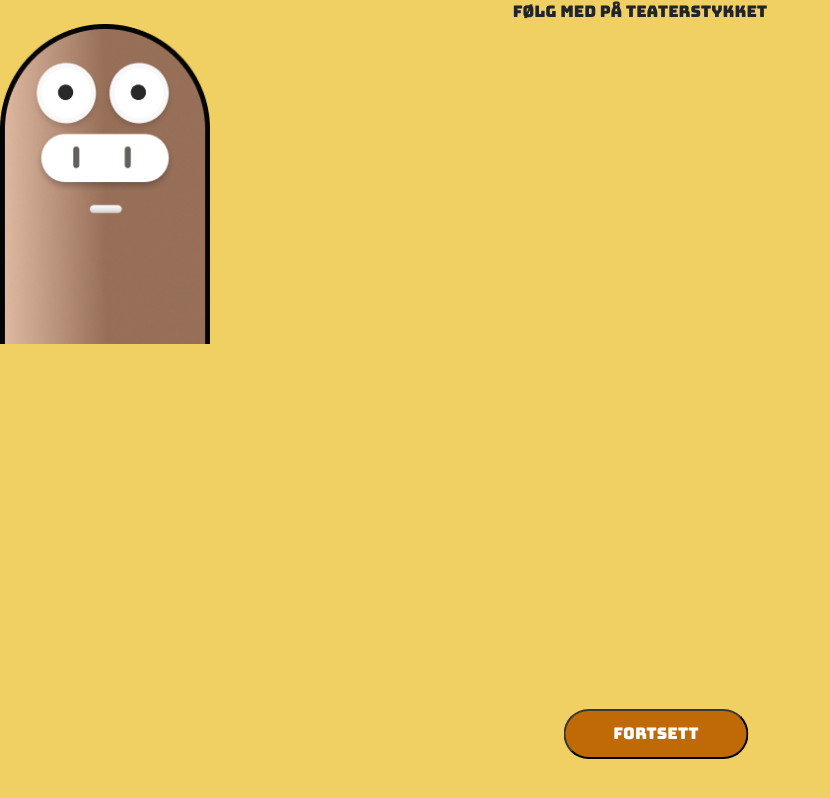
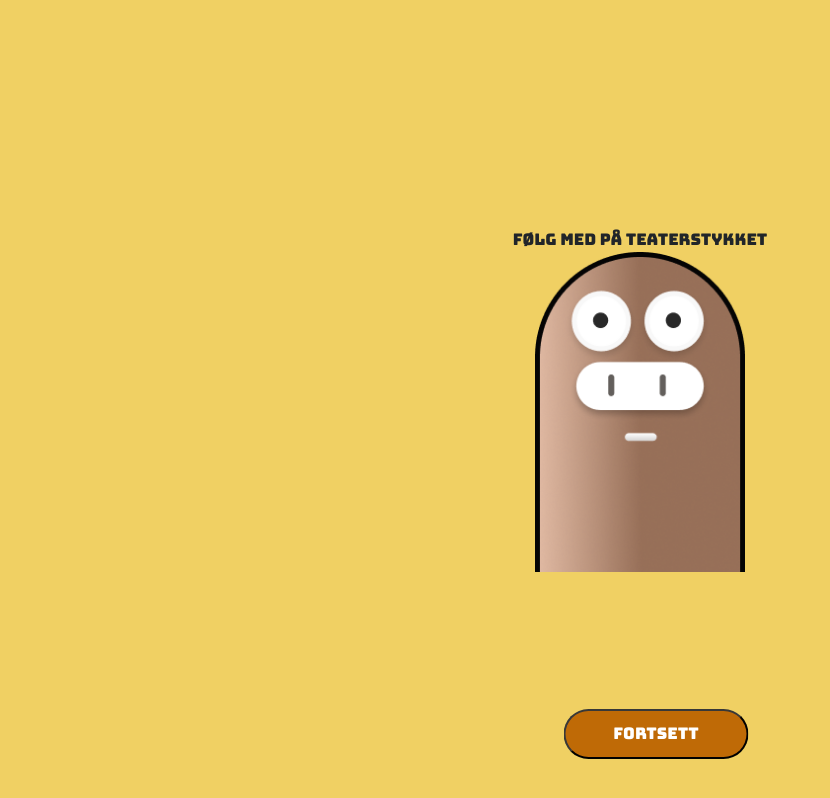
Before and after one commit to jegerfreddy/SmidigProsjekt, a React (Vite) app in the folder Frontend/user/: page /standByPage in a window 1280 px wide. Shown: the whole page, without its empty margins (0-830 px from the left). Built offline with nearby package versions, Linux system fonts and the light colour scheme; no server answers.

Commit message:
sentrert tekst og bilde på standbyPage

```diff
--- a/Frontend/user/src/Pages/StandByPage.tsx
+++ b/Frontend/user/src/Pages/StandByPage.tsx
@@ -5,9 +5,9 @@ import { NextBtn } from '../assets/Button/NextBtn';
 const StandByPage: React.FC = () => {
 
     return (
-        <main>
-            <div className="text-center justify-content-center"> Følg med på teaterstykket</div>
-            <img className="img-fluid" src="images/pølse.png" alt="Pølse-bilde" />
+        <main className="d-flex flex-column align-items-center justify-content-center vh-100 text-center">
+            <div className="text-center justify-content-center position relative"> Følg med på teaterstykket</div>
+            <img className="img-fluid position absolute" src="images/pølse.png" alt="Pølse-bilde" />
             <NextBtn path='voting'/>
         </main>
     )
```
